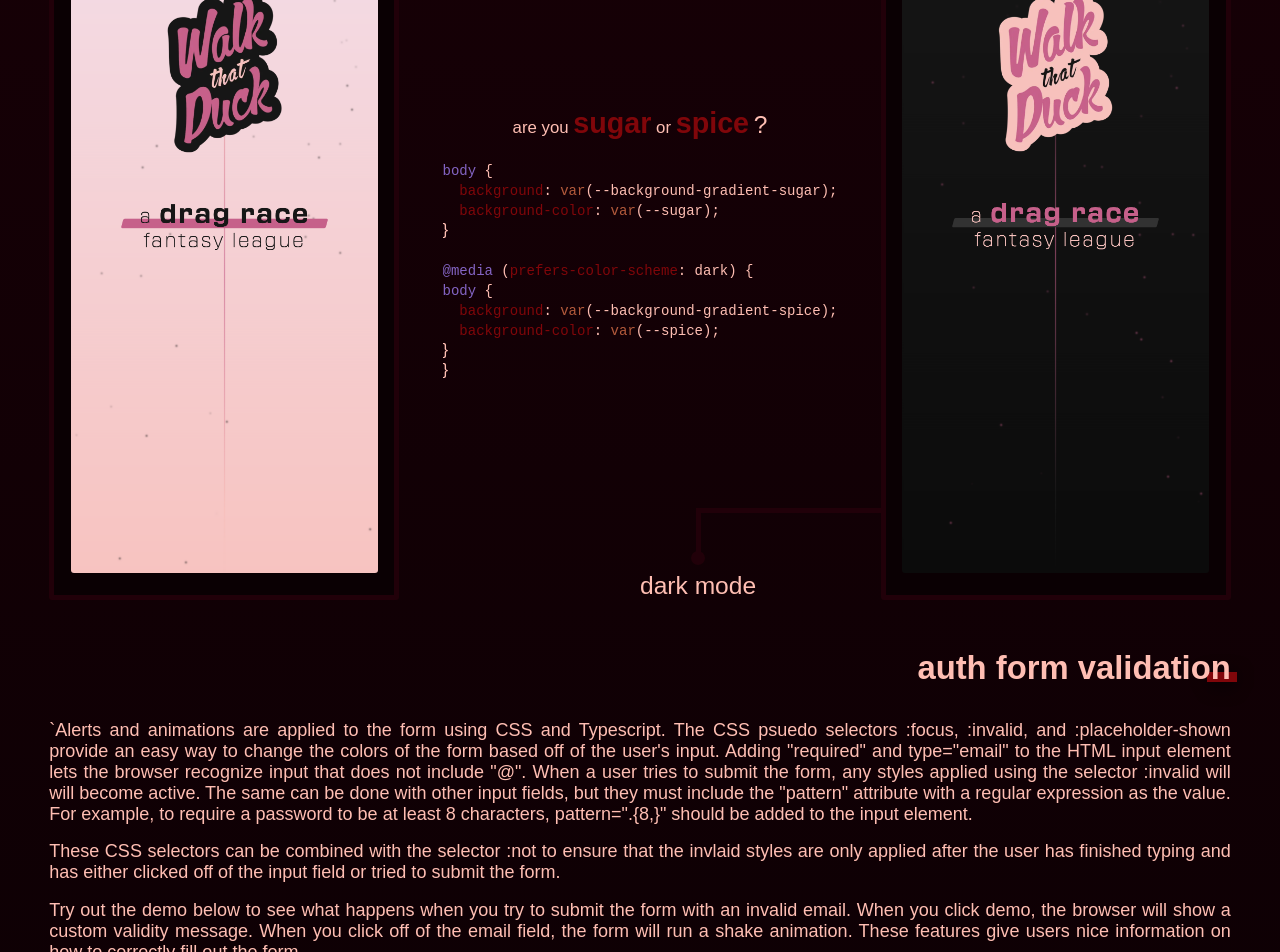
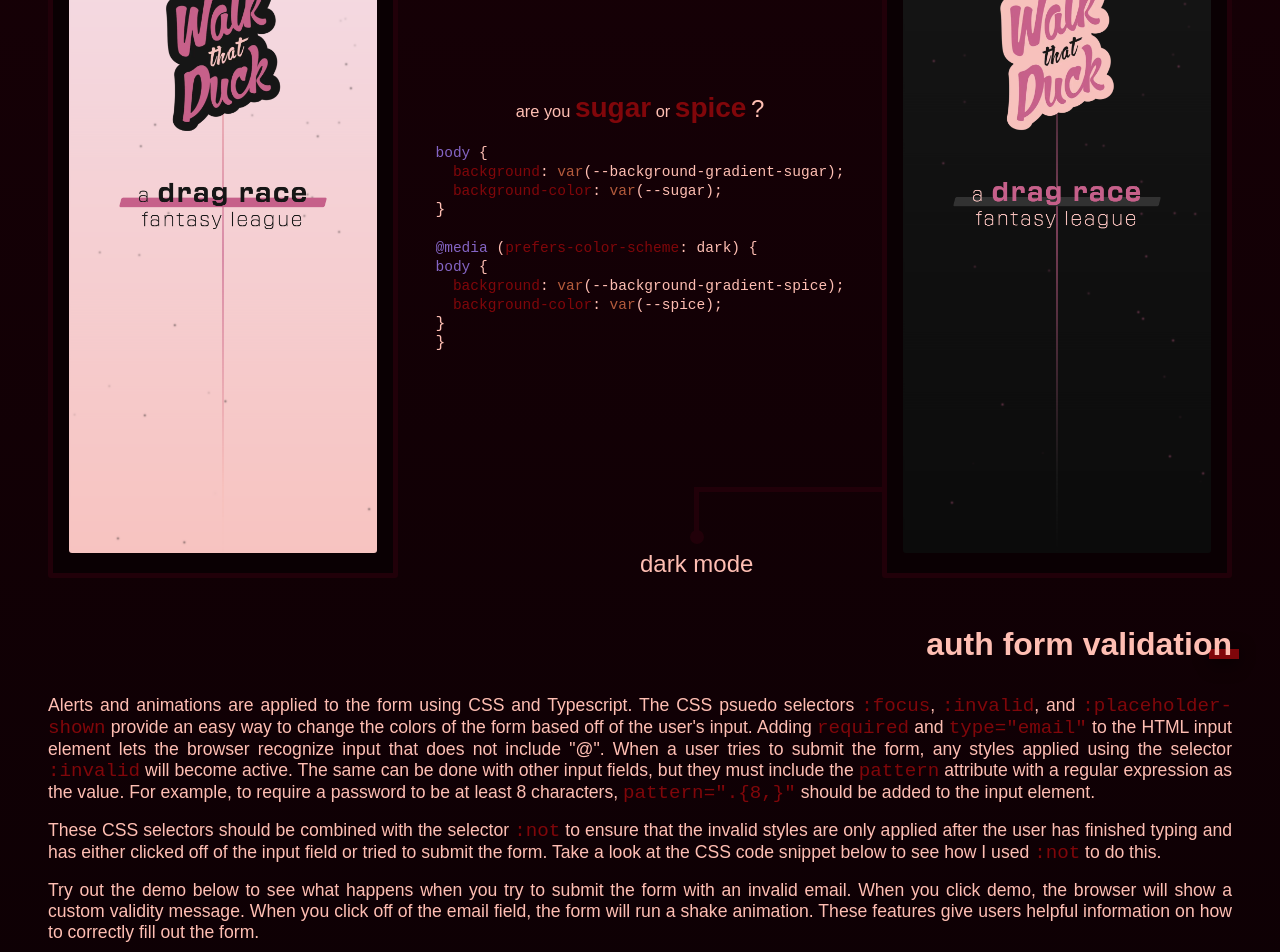
Before and after one commit to austin1052/AuV2, a Next.js app: page / in a window 1280 px wide. Shown: the part 1620-2572 px from the top of the page. Built offline with nearby package versions, Linux system fonts and the light colour scheme; a web font is replaced by a local one.

Commit message:
added nav menu circle

```diff
--- a/app/code-snippets/snippet-theme.ts
+++ b/app/code-snippets/snippet-theme.ts
@@ -96,7 +96,7 @@ export const snippetTheme: { [key: string]: CSSProperties } =  {
   },
   "hljs": {
     // "fontSize": "1rem",
-    // "fontFamily": "monospace",
+    "fontFamily": "monospace",
     // "fontWeight": "200",
       "display": "block",
       "overflowX": "auto",
--- /dev/null
+++ b/app/components/Nav.tsx
@@ -0,0 +1,71 @@
+"use client";
+
+import styles from "@/app/styles/Nav.module.css";
+import { useState, useEffect } from "react";
+
+export default function Nav() {
+  const [navOpen, setNavOpen] = useState(false);
+  const [lastScrollY, setLastScrollY] = useState(0);
+  // const [circleStyle, setCircleStyle] = useState();
+  const [navHidden, setNavHidden] = useState(true);
+
+  const [navMenuStyle, setNavMenuStyle] = useState(
+    `${styles.navMenu} ${styles.navMenuHidden}`
+  );
+
+  const controlNavbar = () => {
+    if (typeof window !== "undefined") {
+      if (window.scrollY > 0 && window.scrollY > lastScrollY) {
+        setNavHidden(true);
+      } else if (window.scrollY + 5 < lastScrollY) {
+        setNavHidden(false);
+      } else if (window.scrollY <= 0) {
+        setNavHidden(true);
+      }
+
+      // remember current page location to use in the next move
+      setLastScrollY(window.scrollY);
+    }
+  };
+
+  useEffect(() => {
+    if (typeof window !== "undefined") {
+      window.addEventListener("scroll", controlNavbar);
+      return () => {
+        window.removeEventListener("scroll", controlNavbar);
+      };
+    }
+  }, [lastScrollY, navHidden]);
+
+  console.log(navOpen);
+
+  return (
+    <nav>
+      <div
+        className={
+          navOpen
+            ? `${styles.circle} ${styles.navOpen}`
+            : navHidden
+            ? `${styles.circle} ${styles.circleHidden}`
+            : `${styles.circle}`
+        }
+        onClick={() => {
+          console.log("click");
+          setNavOpen(true);
+        }}
+      >
+        <div className={styles.menuText}>menu</div>
+      </div>
+      <div className={styles.navMenu}>
+        <div className={styles.closeText} onClick={() => setNavOpen(false)}>
+          close
+        </div>
+        <ul className={styles.navLinks}>
+          <li>about</li>
+          <li>projects</li>
+        </ul>
+        <button onClick={() => setNavOpen(false)}>close</button>
+      </div>
+    </nav>
+  );
+}
--- a/app/globals.css
+++ b/app/globals.css
@@ -10,7 +10,7 @@
 
   --light: #ffbeb3;
   --accent: #80060a;
-  --accent-2: #c1272d;
+  --accent-2: #ca3f44;
 
   --projectText: clamp(1rem, 3vw, 1.5rem);
   --border-radius: 3px;
@@ -22,11 +22,6 @@
   box-sizing: border-box;
   margin: 0;
   padding: 0;
-  font-family: brother-1816, sans-serif;
-  font-weight: 200;
-  font-style: normal;
-  font-size: 1.025rem;
-  text-align: justify;
 }
 
 body {
@@ -38,6 +33,11 @@ body {
   );
   min-height: 100vh;
   background-color: var(--dark);
+  font-family: brother-1816, sans-serif;
+  font-weight: 200;
+  font-style: normal;
+  font-size: 1.025rem;
+  text-align: justify;
 }
 
 .background {
@@ -60,6 +60,7 @@ body * {
 }
 
 main {
+  /* position: relative; */
   display: flex;
   flex-direction: column;
   align-items: center;
@@ -148,10 +149,20 @@ pre {
 }
 
 code * {
-  font-family: monospace;
-  font-size: clamp(11px, 1.4vw, 14px);
-  font-weight: 200;
+  font-family: "Courier New", Courier, monospace;
+  font-size: clamp(11px, 1.4vw, 14.5px);
+  font-weight: 500;
 }
+
+p > code {
+  font-family: "Courier New", Courier, monospace;
+  color: var(--accent);
+  font-size: clamp(1.025rem, 3vw, 1.2rem);
+  font-weight: 500;
+}
+
+/* p > code * {
+} */
 
 @media (width > 768px) {
   h3:after {
--- a/app/layout.tsx
+++ b/app/layout.tsx
@@ -1,3 +1,4 @@
+
 import "./globals.css";
 import type { Metadata } from "next";
 
@@ -17,6 +18,7 @@ export default function RootLayout({
         <link rel="icon" href="/favicon.png" />
       </head>
       <body>
+
         <main>{children}</main>
         <div className="background"></div>
       </body>
--- a/app/page.tsx
+++ b/app/page.tsx
@@ -1,32 +1,30 @@
 "use client";
 
+import Nav from "./components/Nav";
 import WalkThatDuck from "@/app/projects/WalkThatDuck";
 import SyntaxHighlighter from "react-syntax-highlighter/dist/esm/default-highlight";
 import { snippetTheme } from "@/app/code-snippets/snippet-theme";
 import { austinCode } from "@/app/code-snippets/austin-animation";
 import styles from "@/app/styles/page.module.css";
 import "./globals.css";
-// import { useEffect, useRef } from "react";
+import { useRef } from "react";
 
 export default function Home() {
   function handleScrollDown() {
     console.log("click");
   }
 
-  // const pageRef = useRef<HTMLDivElement>(null);
+  const pageRef = useRef<HTMLDivElement>(null);
 
-  // const scrollToTop = () => {
-  //   setTimeout(() => {}, 500);
-  //   console.log("scroll");
-  //   window.scrollTo({ top: 5000, left: 0, behavior: "smooth" });
-  // };
-
-  // useEffect(() => {
-  //   scrollToTop();
-  // }, []);
+  const scrollToTop = () => {
+    console.log("scroll");
+    window.scrollTo({ top: 0, left: 0, behavior: "smooth" });
+  };
 
   return (
-    <div className={styles.pageContainer}>
+    <>
+      <Nav />
+      <div className={styles.pageContainer} ref={pageRef}>
         <div className={styles.heroContainer}>
           <div className={styles.austinContainer}>
             <div className={styles.austin}>austin</div>
@@ -35,16 +33,20 @@ export default function Home() {
           <SyntaxHighlighter language="css" style={snippetTheme}>
             {austinCode}
           </SyntaxHighlighter>
-      </div>
           <div className={styles.scrollDownContainer}>
-        <button className={styles.scrollDownText} onClick={handleScrollDown}>
+            <button
+              className={styles.scrollDownText}
+              onClick={handleScrollDown}
+            >
               check out my work
             </button>
             <div className={styles.scrollDownArrowContainer}>
               <div className={styles.scrollDownArrow}></div>
             </div>
           </div>
+        </div>
         <WalkThatDuck />
       </div>
+    </>
   );
 }
--- a/app/projects/walk-that-duck/AuthFormValidation.tsx
+++ b/app/projects/walk-that-duck/AuthFormValidation.tsx
@@ -10,8 +10,6 @@ import styles from "@/projects/walk-that-duck/styles/AuthFormValidation.module.c
 import projectStyles from "@/app/projects/styles/projects.module.css";
 import AuthForm from "./components/DemoForm";
 
-let pattern = `".{8,}"`;
-
 export default function AuthFormValidation() {
   return (
     <section>
@@ -23,31 +21,35 @@ export default function AuthFormValidation() {
       >
         <div className={styles.description}>
           <p>
-            `Alerts and animations are applied to the form using CSS and
-            Typescript. The CSS psuedo selectors :focus, :invalid, and
-            :placeholder-shown provide an easy way to change the colors of the
-            form based off of the user&apos;s input. Adding &quot;required&quot;
-            and type=&quot;email&quot; to the HTML input element lets the
-            browser recognize input that does not include &quot;@&quot;. When a
-            user tries to submit the form, any styles applied using the selector
-            :invalid will will become active. The same can be done with other
-            input fields, but they must include the &quot;pattern&quot;
-            attribute with a regular expression as the value. For example, to
-            require a password to be at least 8 characters, pattern={pattern}{" "}
-            should be added to the input element.
+            Alerts and animations are applied to the form using CSS and
+            Typescript. The CSS psuedo selectors <code>:focus</code>,{" "}
+            <code>:invalid</code>, and <code>:placeholder-shown</code> provide
+            an easy way to change the colors of the form based off of the
+            user&apos;s input. Adding <code>required</code> and{" "}
+            <code>type=&quot;email&quot;</code> to the HTML input element lets
+            the browser recognize input that does not include &quot;@&quot;.
+            When a user tries to submit the form, any styles applied using the
+            selector <code>:invalid</code> will become active. The same can be
+            done with other input fields, but they must include the{" "}
+            <code>pattern</code> attribute with a regular expression as the
+            value. For example, to require a password to be at least 8
+            characters, <code>pattern={`".{8,}"`}</code> should be added to the
+            input element.
           </p>
           <p>
-            These CSS selectors can be combined with the selector :not to ensure
-            that the invlaid styles are only applied after the user has finished
-            typing and has either clicked off of the input field or tried to
-            submit the form.
+            These CSS selectors should be combined with the selector{" "}
+            <code>:not</code> to ensure that the invalid styles are only applied
+            after the user has finished typing and has either clicked off of the
+            input field or tried to submit the form. Take a look at the CSS code
+            snippet below to see how I used <code>:not</code> to do this.
           </p>
+          {/* <code>input:has(:invalid:not(:focus) :not(:placeholder-shown))</code> */}
           <p>
             Try out the demo below to see what happens when you try to submit
             the form with an invalid email. When you click demo, the browser
             will show a custom validity message. When you click off of the email
             field, the form will run a shake animation. These features give
-            users nice information on how to correctly fill out the form.
+            users helpful information on how to correctly fill out the form.
           </p>
         </div>
         <div className={styles.customValidity}>
--- a/app/projects/walk-that-duck/components/styles/Dots.module.css
+++ b/app/projects/walk-that-duck/components/styles/Dots.module.css
@@ -1,6 +1,7 @@
 .background {
   --height: 0px;
   --time: 0s;
+  --name: "";
   --background-gradient-light: linear-gradient(
     0deg,
     var(--light) 0%,
@@ -45,6 +46,7 @@
   background-color: red;
   position: absolute;
   bottom: 1rem;
+  animation: var(--name) var(--time) linear infinite backwards;
 }
 
 .fall {
--- a/app/projects/walk-that-duck/styles/Animations.module.css
+++ b/app/projects/walk-that-duck/styles/Animations.module.css
@@ -1,6 +1,5 @@
 .section {
   position: relative;
-  /* z-index: 20; */
 }
 
 .dotAnimation {
@@ -10,42 +9,25 @@
 }
 
 .dotComponentContainer {
-  /* height: 500px; */
-  /* width: 350px; */
   padding: 1rem;
-  /* background: var(--black); */
-  /* border: 5px solid var(--dark); */
-  /* border-radius: var(--border-radius); */
 }
 
 .dotComponent {
-  /* position: relative; */
   height: 100%;
   border-radius: var(--border-radius);
 }
 
-@media (width > 1024px) {
-  .dotComponentContainer {
-    /* grid-column: 1 / 2; */
-  }
-}
-
 @media (width > 768px) {
-  .sectionContent pre {
-    /* grid-column: 1 / 2; */
-  }
   .dotAnimation {
     grid-template-columns: 1fr auto;
     gap: 2rem;
-  }
-  .dotComponentContainer {
-    /* grid-column: 2 / -1; */
   }
 }
 
 .background {
   --height: 0px;
   --time: 0s;
+  --name: "";
   width: 100%;
   position: absolute;
   z-index: -10;
@@ -65,16 +47,17 @@
   left: 0;
   right: 0;
   overflow: hidden;
-  backdrop-filter: blur(1px);
+  backdrop-filter: blur(2px);
 }
 
 .dot {
-  width: 2px;
-  height: 2px;
+  width: 3px;
+  height: 3px;
   border-radius: 100%;
-  background-color: red;
+  background-color: var(--accent-2);
   position: absolute;
   bottom: 1rem;
+  /* animation: var(--name) var(--time) linear infinite backwards; */
 }
 
 .fall {
@@ -122,43 +105,3 @@
     opacity: 0;
   }
 }
-
-/* .dotAnimation {
-  display: grid;
-  grid-template-rows: auto auto;
-  gap: 1rem;
-}
-
-.dotComponentContainer {
-  height: 500px;
-  width: 350px;
-  padding: 1rem;
-  background: var(--black);
-  border: 5px solid var(--dark);
-  border-radius: var(--border-radius);
-}
-
-.dotComponent {
-  position: relative;
-  height: 100%;
-  border-radius: var(--border-radius);
-}
-
-@media (width > 1024px) {
-  .dotComponentContainer {
-    grid-column: 1 / 2;
-  }
-}
-
-@media (width > 768px) {
-  .sectionContent pre {
-    grid-column: 1 / 2;
-  }
-  .dotAnimation {
-    grid-template-columns: 1fr auto;
-    gap: 2rem;
-  }
-  .dotComponentContainer {
-    grid-column: 2 / -1;
-  }
-} */
--- a/app/projects/walk-that-duck/styles/AuthFormValidation.module.css
+++ b/app/projects/walk-that-duck/styles/AuthFormValidation.module.css
@@ -42,7 +42,7 @@
 
 .pointer {
   --size: 14px;
-  --height: 385px;
+  --height: 350px;
   --width: 300px;
   --color: var(--dark);
   display: none;
--- /dev/null
+++ b/app/styles/Nav.module.css
@@ -0,0 +1,96 @@
+.circle {
+  --circle-height: 100px;
+  position: fixed;
+  z-index: 100;
+  top: 0;
+  left: 50%;
+  transform: translate(-50%, -50%);
+  height: var(--circle-height);
+  aspect-ratio: 1/1;
+  border-radius: 100%;
+  background-color: var(--accent);
+  backdrop-filter: blur(6px);
+  transition: 300ms;
+}
+
+.circle.circleHidden {
+  transform: translate(-50%, -100%);
+}
+
+.menuText,
+.closeText {
+  font-size: 1.5rem;
+  font-weight: 600;
+  /* transition: 250ms; */
+  position: absolute;
+}
+
+.menuText {
+  top: 50%;
+  left: 50%;
+  transition: 250ms;
+}
+
+.menuText {
+  transform: translate(-50%, -15%);
+}
+
+.closeText {
+  left: 50%;
+  transform: translate(-50%, -50%);
+  transition: 500ms;
+  transition-delay: 250ms;
+  opacity: 0;
+  visibility: hidden;
+}
+
+.circle.navOpen {
+  height: 300%;
+  background-color: var(--black-opaque);
+  transition: 1000ms;
+}
+
+.circle.navOpen .menuText {
+  transform: translate(-50%, -100%);
+  opacity: 0;
+  visibility: hidden;
+}
+
+nav:has(.navOpen) .closeText {
+  transform: translate(-50%, 0);
+  opacity: 1;
+  visibility: visible;
+}
+
+.navMenu {
+  position: fixed;
+  z-index: 110;
+  visibility: hidden;
+  opacity: 0;
+  top: 0;
+  bottom: 0;
+  left: 0;
+  right: 0;
+}
+
+nav:has(.navOpen) .navMenu {
+  visibility: visible;
+  opacity: 1;
+}
+
+.navLinks {
+  margin-top: 3rem;
+  display: flex;
+  flex-direction: column;
+  align-items: center;
+  list-style-type: none;
+}
+
+.closeNavMenuButton {
+  position: fixed;
+  bottom: 3rem;
+}
+
+body:has(.navOpen) {
+  overflow: hidden;
+}
--- a/app/styles/page.module.css
+++ b/app/styles/page.module.css
@@ -3,6 +3,7 @@
 }
 
 .heroContainer {
+  /* position: relative; */
   width: 100%;
   height: 100vh;
   display: flex;
@@ -14,12 +15,14 @@
 .heroContainer pre {
   position: absolute;
   top: 50%;
+  /* top: 47%; */
   left: 50%;
   transform: translate(-50%, -50%);
 }
 
 .heroContainer code * {
-  font-size: clamp(0.9rem, 1.4vw, 1.2rem);
+  font-size: clamp(1.1rem, 1.4vw, 1.4rem);
+  /* font-weight: 600; */
 }
 
 .austinContainer {
```
Lines whose indentation alone changed are shown as unchanged.
